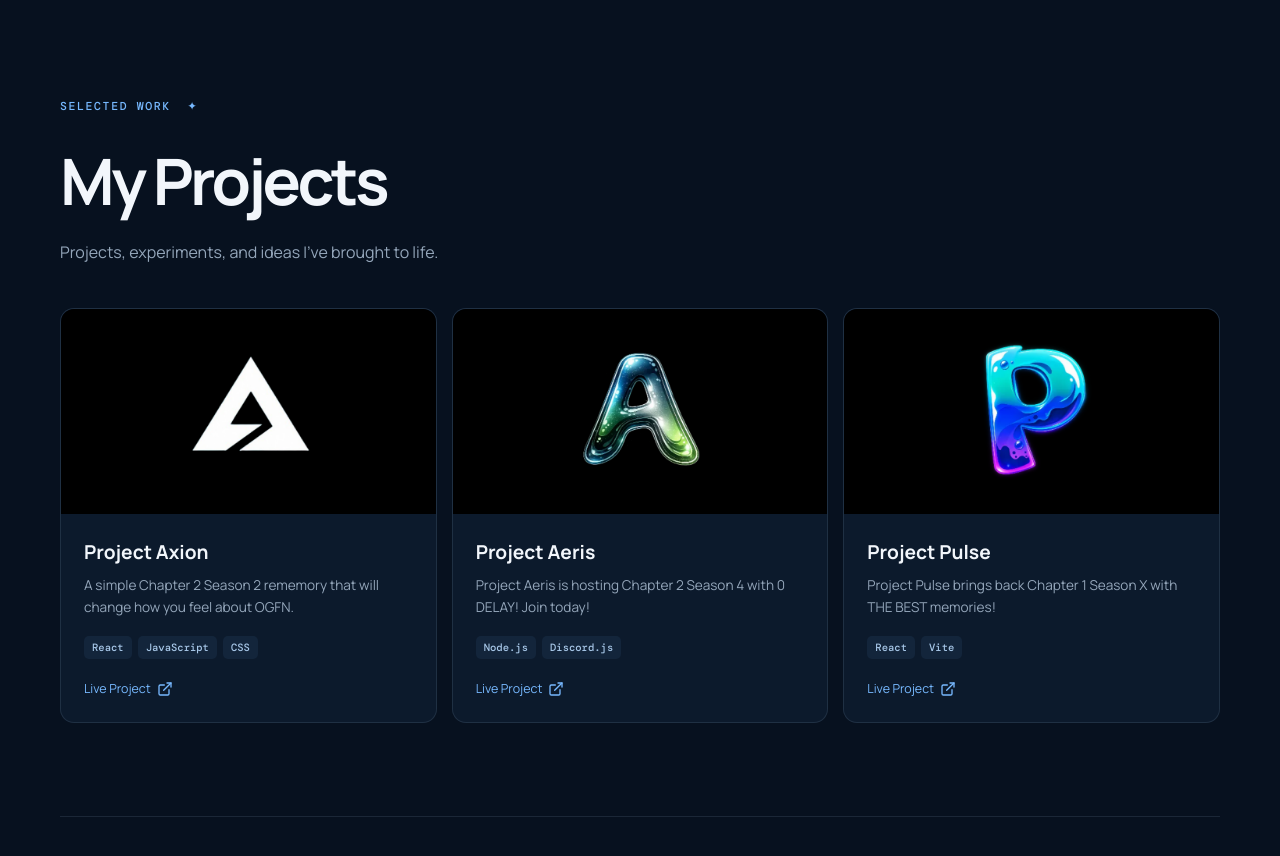
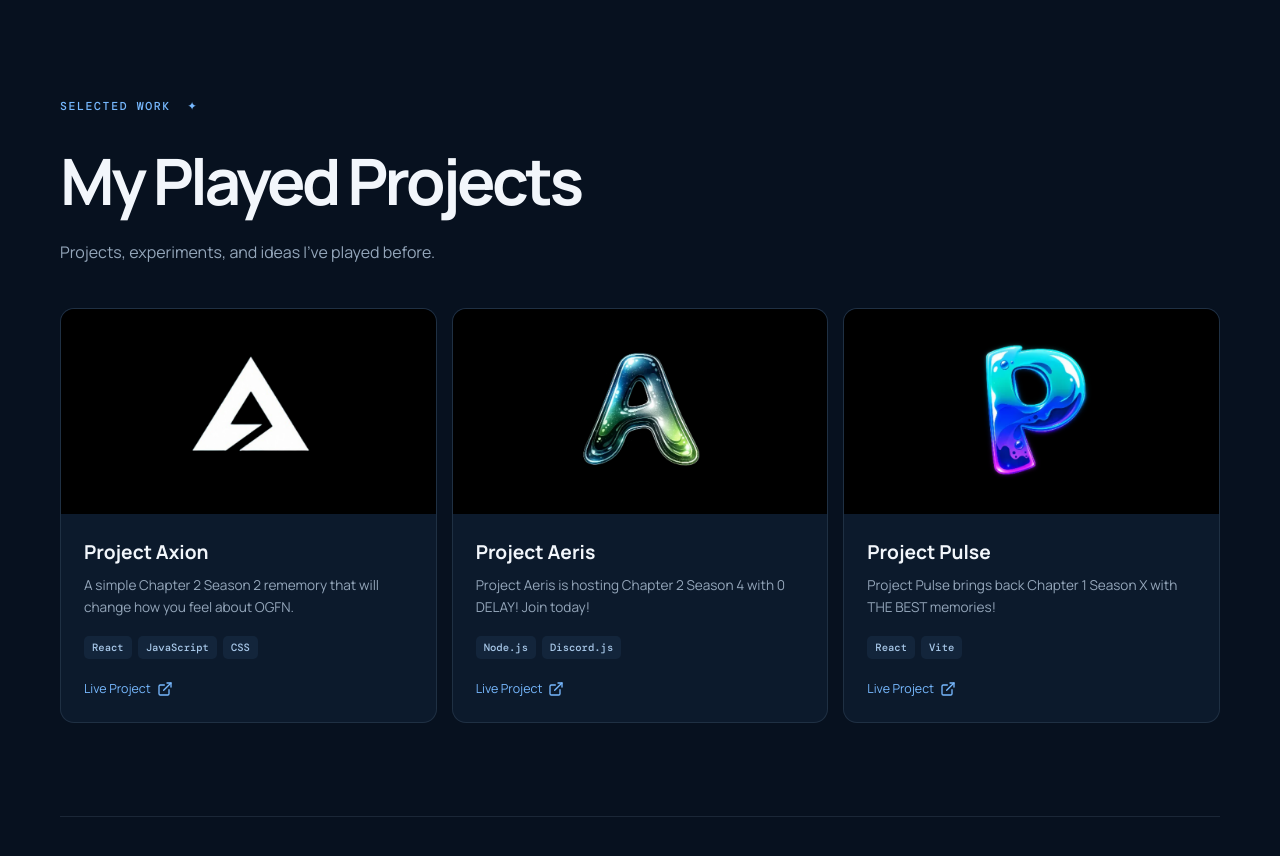
Before and after one commit to copuerlc/personal-portfolio, a React (Vite) app: page / in a window 1280 px wide. Shown: the part 3460-4316 px from the top of the page. Built offline with nearby package versions, Linux system fonts and the light colour scheme.

Commit message:
Updated Projects Text

```diff
--- a/src/App.jsx
+++ b/src/App.jsx
@@ -378,8 +378,8 @@ export default function App() {
         <Section
           id="projects"
           eyebrow="SELECTED WORK"
-          title="My Projects"
-          text="Projects, experiments, and ideas I've brought to life."
+          title="My Played Projects"
+          text="Projects, experiments, and ideas I've played before."
         >
           <div className="projects-grid">
             {profile.projects.map((project, i) => {
```
